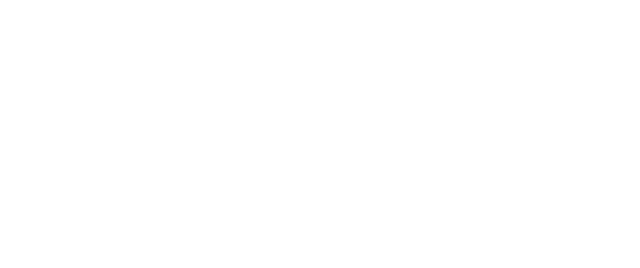
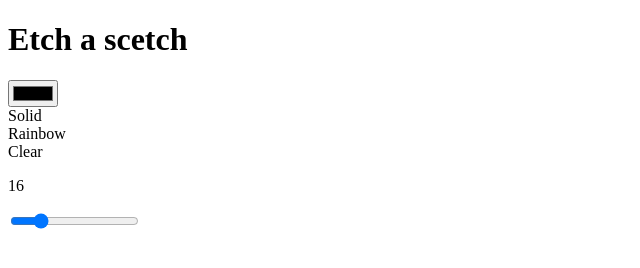
Before and after one commit to Jeremie-R/Etch-a-Sketch, a plain HTML site: page index.html in a window 1280 px wide. Shown: the whole page, without its empty margins (0-640 px from the left). Drawn offline with Linux system fonts and the light colour scheme.

Commit message:
barebone html

```diff
--- a/index.html
+++ b/index.html
@@ -10,20 +10,48 @@
 </head>
 <body>
 
-    <!-- title -->
+    <div class="content">
 
-    <!-- main section to draw -->
-
-    <!-- controler section -->
-        <!--
-            current colour
-            solid/ rainbowm mode switch
-            clear
-            set grid size (slider ?)
-         -->
+        <!-- title -->
+        <h1>Etch a scetch</h1>
 
 
-         <script src="./app.js"></script>
+        <div class="draw-and-control">
+
+            <!-- main section to draw -->
+            <div class="drawing-area" id="DrawingArea">
+                <!-- inner element to come from javascript -->
+            </div>
+
+
+
+            <div class="controler-section">
+
+                <input type="color" id="colorPicker" value="#000000">
+
+                <div class="simple-or-rainbow">
+                    <div class="simple" id="simple">Solid</div>
+                    <div class="rainbow" id="rainbow">Rainbow</div>
+                </div>
+
+                <div class="button">Clear</div>
+
+                <div class="size-selector"></div>
+                    <p class="current-size" id="currentSize">16</p>
+                    <input type="range" min="4" max="64" value="16" class="slider" id="sizeSlider">
+                </div>
+
+
+            </div>
+
+    </div>
+
+    </div>
+    <!-- end of content -->
+
+<script src="./app.js"></script>
+
+
 
 </body>
 </html>
```
